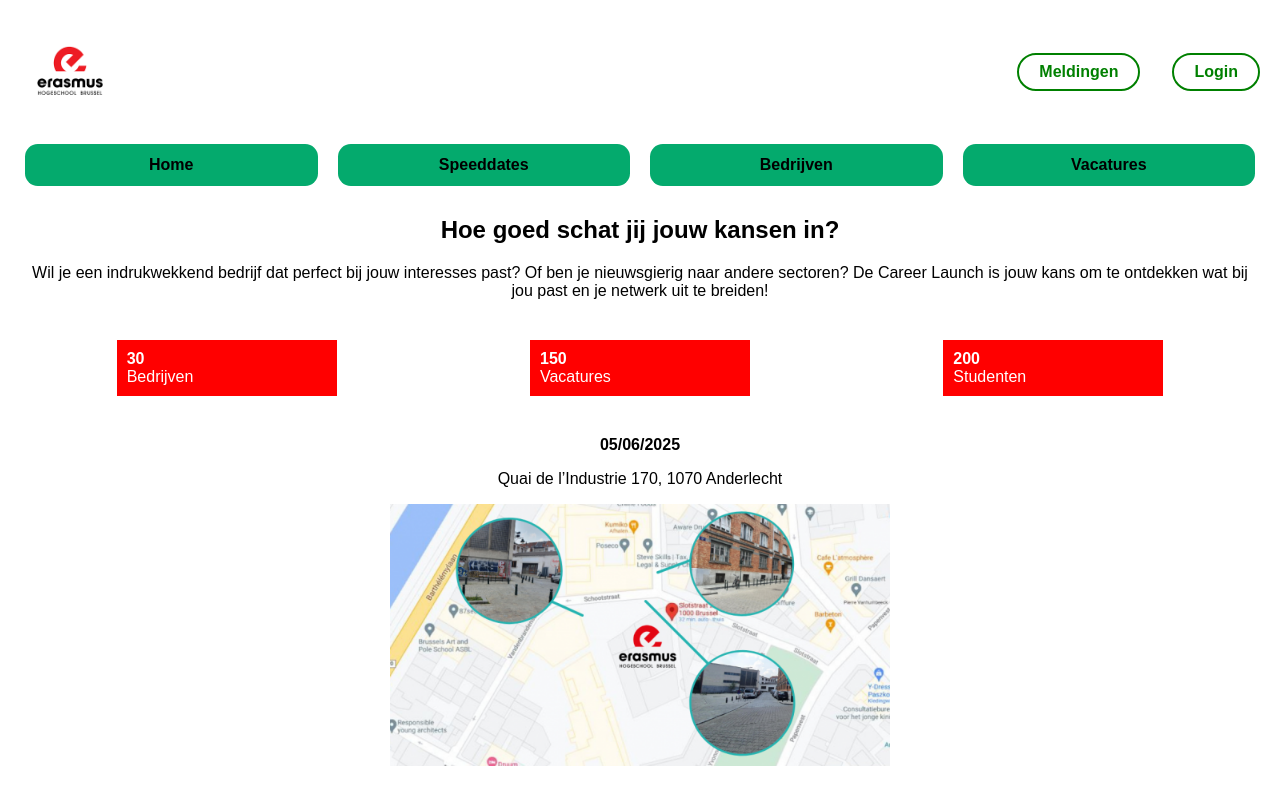
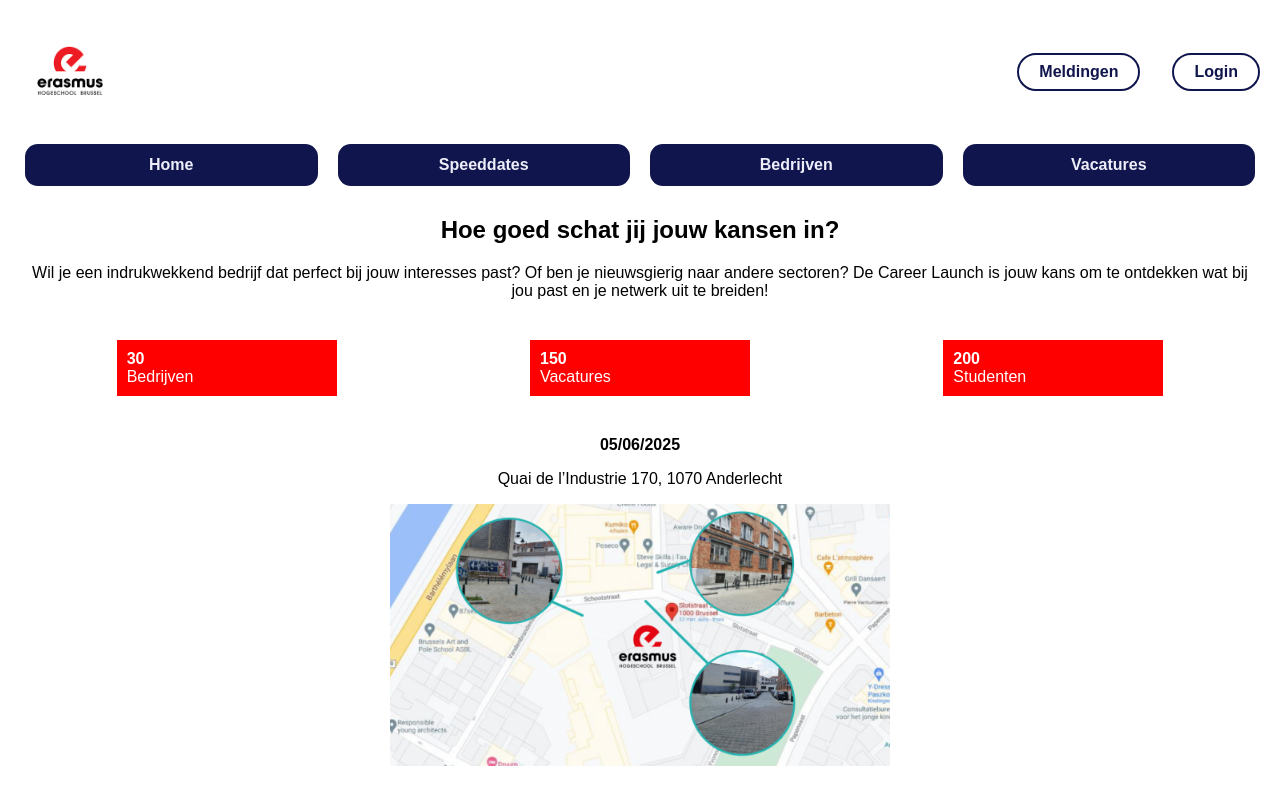
Before and after one commit to QuintenLauwers2005/Programming-Project, a React (Create React App) app in the folder Project-Code/Programming-project/frontend/: page / in a window 1280 px wide. Shown: the top 800 px of the page. Built offline with nearby package versions, Linux system fonts and the light colour scheme.

Commit message:
navigatiebuttons kleur veranderd en hover shadow toegevoegd

```diff
--- a/Project-Code/Programming-project/frontend/src/Components/Navbar.css
+++ b/Project-Code/Programming-project/frontend/src/Components/Navbar.css
@@ -23,17 +23,17 @@
 }
 
 .login-btn {
-  border: 2px solid green;
+  border: 2px solid #10154d;
   padding: 5px 15px;
   border-radius: 20px;
   background-color: white;
-  color: green;
+  color: #10154d;
   font-weight: bold;
-    border: 2px solid green;
+    border: 2px solid #10154d;
     padding: 8px 20px;
     border-radius: 20px;
     background-color: white;
-    color: green;
+    color: #10154d;
     font-weight: bold;
     font-size: 16px;
     order: 3;
@@ -43,17 +43,17 @@
 
 
 
-  border: 2px solid green;
+  border: 2px solid #10154d;
   padding: 5px 15px;
   border-radius: 20px;
   background-color: white;
-  color: green;
+  color: #10154d;
   font-weight: bold;
-    border: 2px solid green;
+    border: 2px solid #10154d;
     padding: 8px 20px;
     border-radius: 20px;
     background-color: white;
-    color: green;
+    color: #10154d;
     font-weight: bold;
     font-size: 16px;
     order: 2;
@@ -75,7 +75,8 @@
 }
 
 .nav-bar button {
-  background-color: #04AA6D;
+  background-color: #10154d;
+  color: rgb(237, 238, 250);
   flex: 1;
   margin: 0 5px;
   padding: 10px;
@@ -86,12 +87,13 @@
     border: none;
     font-weight: bold;
     font-size: 16px;
+    transition-duration: 0.4s;
 }
 
 .nav-bar button:hover{
-  background-color: #45a049;
-  color: rgb(237, 250, 237);
-
+  background-color: #1f197d;
+  color: rgb(237, 238, 250);
+  box-shadow: 0 12px 16px 0 rgba(0,0,0,0.24),0 17px 50px 0 rgba(0,0,0,0.19);
 }
 
 .NavBar-kleur
```
